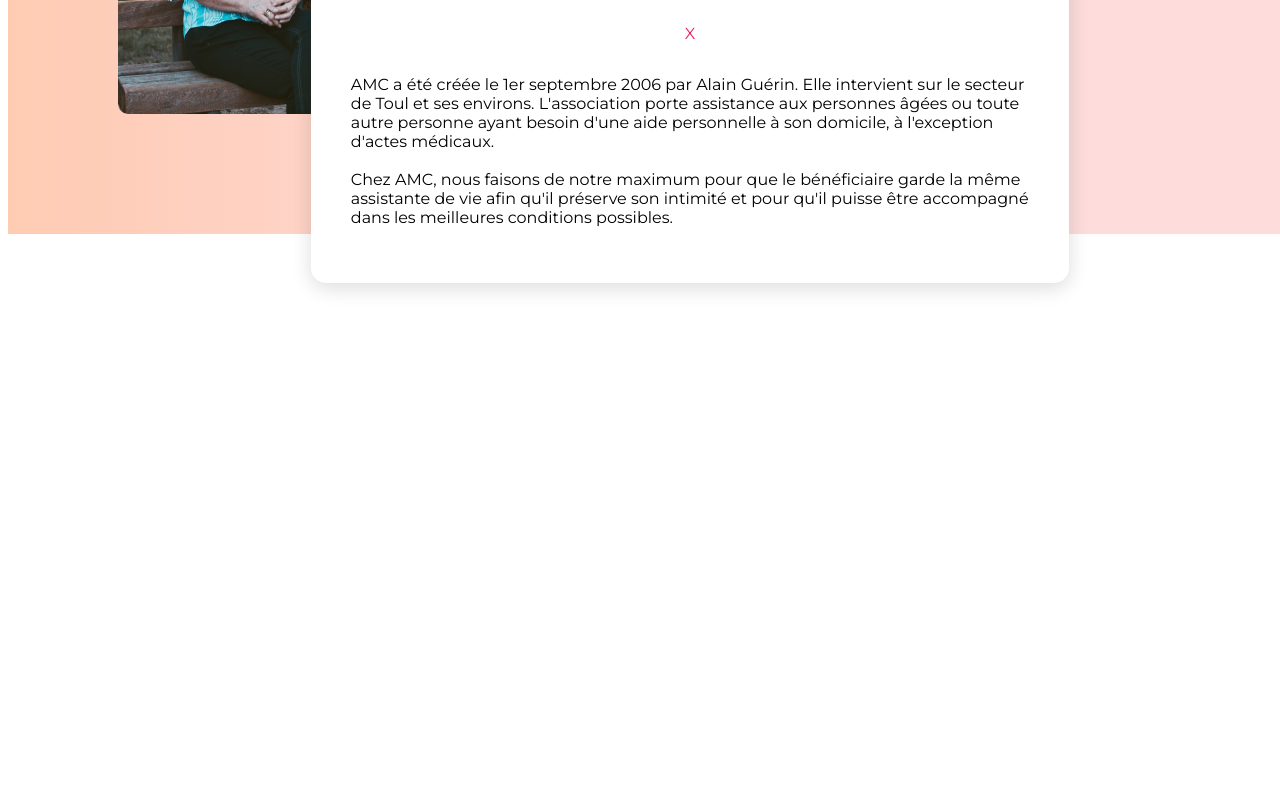
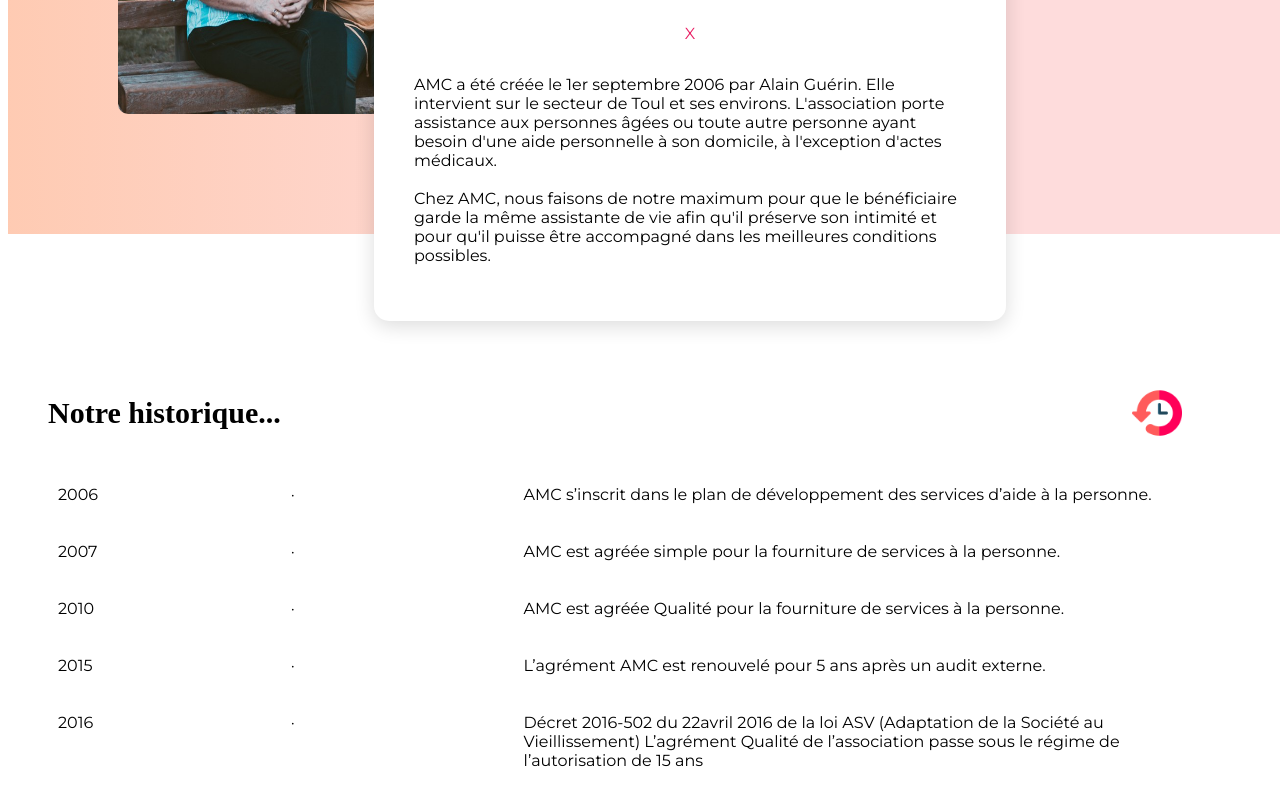
Before and after one commit to MadyKramer/amcwebsite, a React (Create React App) app: page /apropos in a window 1280 px wide. Shown: the part 344-1144 px from the top of the page. Before the commit the page ends 800 px from the top, so only its background shows below. Built offline with nearby package versions, Linux system fonts and the light colour scheme; a web font is replaced by a local one.

Commit message:
historical section

```diff
--- /dev/null
+++ b/src/components/aPropos/Historical.js
@@ -0,0 +1,48 @@
+import history from "../../assets/icons/history.png";
+
+const Historical = () => {
+  return (
+    <section className="historical">
+      <div className="historical__header">
+        <h2 className="sectionTitle">Notre historique...</h2>
+        <img
+          src={history}
+          className="historical__header__logo"
+          alt="horloge"
+        ></img>
+      </div>
+      <div className="historical__grid">
+        <div className="historical__grid__2006">2006</div>
+        <div className="historical__grid__2007">2007</div>
+        <div className="historical__grid__2010">2010</div>
+        <div className="historical__grid__2015">2015</div>
+        <div className="historical__grid__2016">2016</div>
+        <div className="historical__grid__separator1">·</div>
+        <div className="historical__grid__separator2">·</div>
+        <div className="historical__grid__separator3">·</div>
+        <div className="historical__grid__separator4">·</div>
+        <div className="historical__grid__separator5">·</div>
+        <div className="historical__grid__2006fact">
+          AMC s’inscrit dans le plan de développement des services d’aide à la
+          personne.
+        </div>
+        <div className="historical__grid__2007fact">
+          AMC est agréée simple pour la fourniture de services à la personne.{" "}
+        </div>
+        <div className="historical__grid__2010fact">
+          AMC est agréée Qualité pour la fourniture de services à la personne.
+        </div>
+        <div className="historical__grid__2015fact">
+          L’agrément AMC est renouvelé pour 5 ans après un audit externe.
+        </div>
+        <div className="historical__grid__2016fact">
+          Décret 2016-502 du 22avril 2016 de la loi ASV (Adaptation de la
+          Société au Vieillissement) L’agrément Qualité de l’association passe
+          sous le régime de l’autorisation de 15 ans
+        </div>
+      </div>
+    </section>
+  );
+};
+
+export default Historical;
--- a/src/pages/Apropos.js
+++ b/src/pages/Apropos.js
@@ -1,9 +1,11 @@
 import About from "../components/aPropos/About";
+import Historical from "../components/aPropos/Historical";
 
 const Apropos = () => {
   return (
     <main>
       <About />
+      <Historical />
     </main>
   );
 };
--- a/src/style.css
+++ b/src/style.css
@@ -239,7 +239,7 @@
 .about__img {
   position: absolute;
   left: 110px;
-  width: 370px;
+  width: 390px;
   height: 330px;
   border-radius: 10px;
   z-index: -800;
@@ -258,7 +258,7 @@
   display: flex;
   flex-direction: column;
   align-items: center;
-  width: 60%;
+  width: 50%;
   padding: 40px;
   border-radius: 15px;
 }
@@ -270,6 +270,73 @@
   height: 400px;
   top: 50px;
   z-index: -1000;
+}
+
+.historical {
+  margin-top: 150px;
+}
+.historical__header {
+  display: flex;
+  justify-content: space-between;
+  align-items: center;
+}
+.historical__header__logo {
+  width: 50px;
+  height: 50px;
+  margin-right: 90px;
+}
+.historical__grid {
+  margin: 30px 50px;
+  display: grid;
+  grid-template-columns: repeat(5, 1fr);
+  grid-template-rows: repeat(5, 1fr);
+  grid-column-gap: 0px;
+  grid-row-gap: 0px;
+}
+.historical__grid__2006 {
+  grid-area: 1/1/2/2;
+}
+.historical__grid__2007 {
+  grid-area: 2/1/3/2;
+}
+.historical__grid__2010 {
+  grid-area: 3/1/4/2;
+}
+.historical__grid__2015 {
+  grid-area: 4/1/5/2;
+}
+.historical__grid__2016 {
+  grid-area: 5/1/6/2;
+}
+.historical__grid__separator1 {
+  grid-area: 1/2/2/3;
+}
+.historical__grid__separator2 {
+  grid-area: 2/2/3/3;
+}
+.historical__grid__separator3 {
+  grid-area: 3/2/4/3;
+}
+.historical__grid__separator4 {
+  grid-area: 4/2/5/3;
+}
+.historical__grid__separator5 {
+  grid-area: 5/2/6/3;
+}
+.historical__grid__2006fact {
+  grid-area: 1/3/2/6;
+}
+.historical__grid__2007fact {
+  grid-area: 2/3/3/6;
+}
+.historical__grid__2010fact {
+  grid-area: 3/3/4/6;
+}
+.historical__grid__2015fact {
+  grid-area: 4/3/5/6;
+}
+.historical__grid__2016fact {
+  grid-area: 5/3/6/6;
 }
 
 .footer {
--- a/src/styles/aPropos/_About.scss
+++ b/src/styles/aPropos/_About.scss
@@ -4,7 +4,7 @@
   &__img {
     position: absolute;
     left: 110px;
-    width: 370px;
+    width: 390px;
     height: 330px;
     border-radius: 10px;
     z-index: -800;
@@ -12,7 +12,6 @@
   &__section {
     display: flex;
     justify-content: center;
-
     &__card {
       @include shadowBox;
       background-color: #fff;
@@ -23,11 +22,10 @@
       display: flex;
       flex-direction: column;
       align-items: center;
-      width: 60%;
+      width: 50%;
       padding: 40px;
       border-radius: 15px;
-      &__txt {
-      }
+
     }
   }
   &__background {
--- /dev/null
+++ b/src/styles/aPropos/_Historical.scss
@@ -0,0 +1,67 @@
+.historical {
+  margin-top: 150px;
+  &__header {
+    display: flex;
+    justify-content: space-between;
+    align-items: center;
+    &__logo{
+
+        width: 50px;
+        height: 50px;
+        margin-right: 90px;
+    }
+  }
+  &__grid {
+    margin: 30px 50px;
+    display: grid;
+    grid-template-columns: repeat(5, 1fr);
+    grid-template-rows: repeat(5, 1fr);
+    grid-column-gap: 0px;
+    grid-row-gap: 0px;
+    &__2006 {
+      grid-area: 1 / 1 / 2 / 2;
+    }
+    &__2007 {
+      grid-area: 2 / 1 / 3 / 2;
+    }
+    &__2010 {
+      grid-area: 3 / 1 / 4 / 2;
+    }
+    &__2015 {
+      grid-area: 4 / 1 / 5 / 2;
+    }
+    &__2016 {
+      grid-area: 5 / 1 / 6 / 2;
+    }
+    &__separator1 {
+      grid-area: 1 / 2 / 2 / 3;
+    }
+    &__separator2 {
+      grid-area: 2 / 2 / 3 / 3;
+    }
+    &__separator3 {
+      grid-area: 3 / 2 / 4 / 3;
+    }
+    &__separator4 {
+      grid-area: 4 / 2 / 5 / 3;
+    }
+    &__separator5 {
+      grid-area: 5 / 2 / 6 / 3;
+    }
+    &__2006fact {
+      grid-area: 1 / 3 / 2 / 6;
+    }
+    &__2007fact {
+      grid-area: 2 / 3 / 3 / 6;
+    }
+    &__2010fact {
+      grid-area: 3 / 3 / 4 / 6;
+    }
+    &__2015fact {
+      grid-area: 4 / 3 / 5 / 6;
+    }
+    &__2016fact {
+      grid-area: 5 / 3 / 6 / 6;
+    }
+  }
+}
--- a/src/styles/index.scss
+++ b/src/styles/index.scss
@@ -14,6 +14,7 @@
 
 //A propos Page
 @import './aPropos/About';
+@import './aPropos/Historical';
 
 @import './Footer';
 
```
Also changed, not shown: 1 other file (tests, documents, lock files or other folders).
